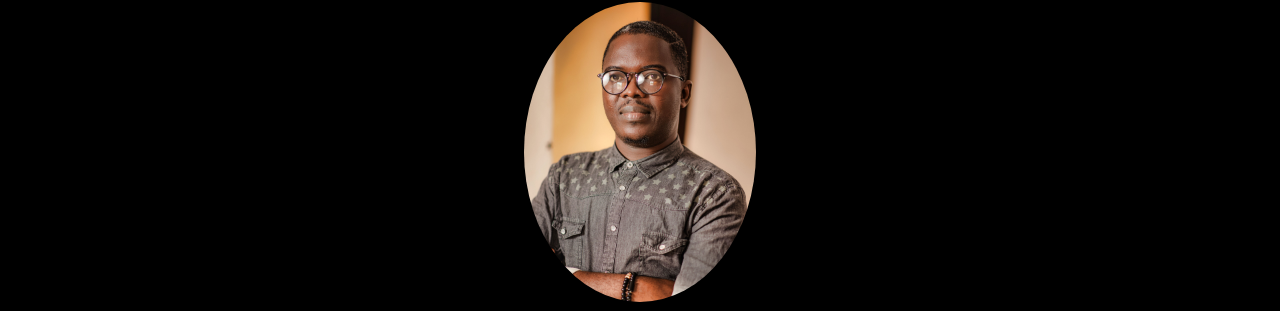
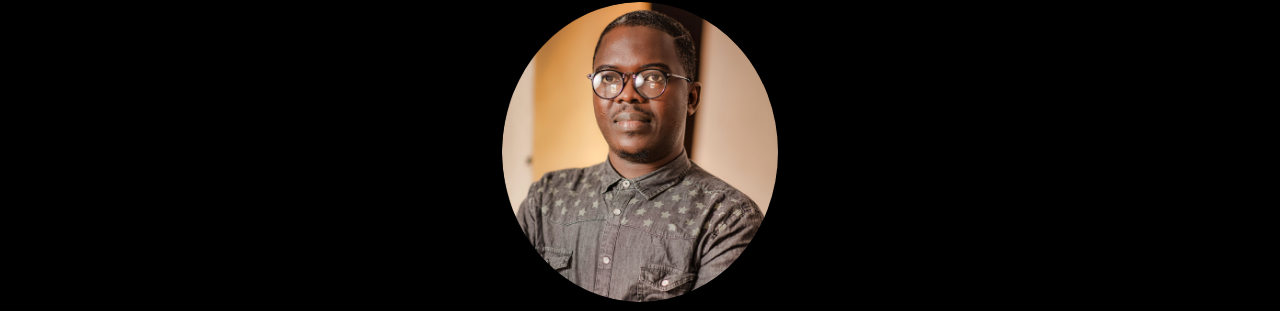
Before and after one commit to joseph-anselm/myport, a plain HTML site: page index.html in a window 1280 px wide. Shown: the part 200-511 px from the top of the page. Drawn offline with nearby package versions, Linux system fonts and the light colour scheme; a web font is replaced by a local one.

Commit message:
first commit

```diff
--- a/index.html
+++ b/index.html
@@ -20,7 +20,7 @@
                 <h2>
                     Coming soon.
                 </h2>
-                <img src="/img/jojo.jpg" alt="my pic">
+                <img src="/img/joe.png" alt="my pic">
                 <div class="header">
                     <h1>Fullstack Dev, Tech-Trainer and System administrator</h1>
                     <p>
```
Also changed, not shown: img/joe.png (added).
